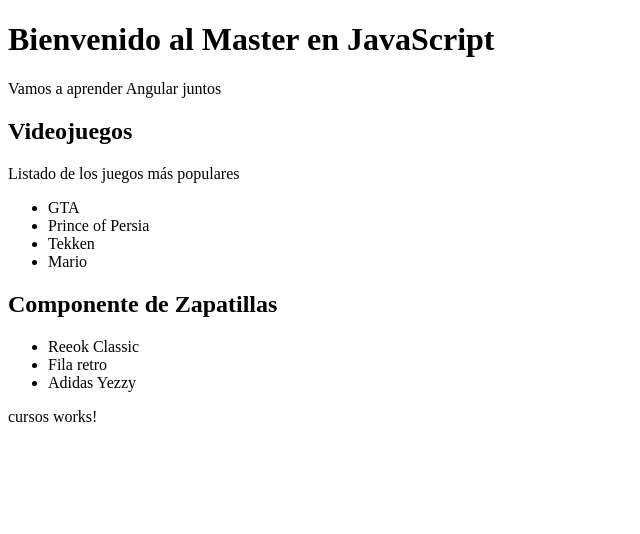
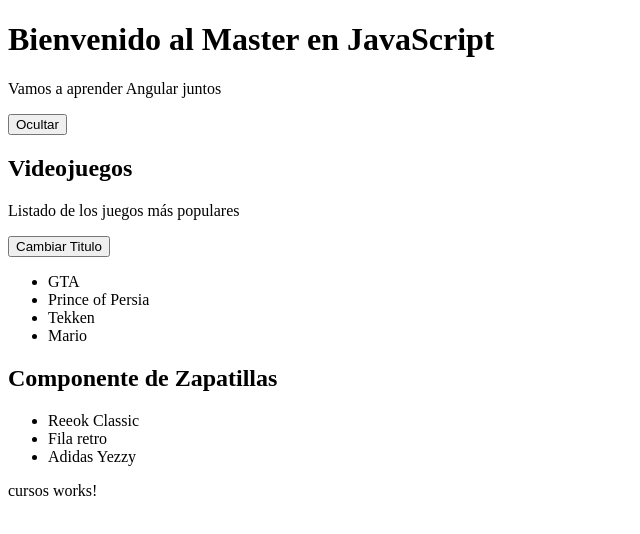
Before and after one commit to axelandreR/aprendiendo-angular, an Angular app: page / in a window 1280 px wide. Shown: the top 534 px of the page, without its empty margins (0-640 px from the left). Built offline with nearby package versions, Linux system fonts and the light colour scheme.

Commit message:
AngularHook

```diff
--- a/src/app/app.component.html
+++ b/src/app/app.component.html
@@ -3,7 +3,9 @@
   <h1>Bienvenido al {{ title }}</h1>
   <p>Vamos a aprender Angular juntos</p>
 
-  <videojuego></videojuego>
+  <button (click)="ocultarVideojuegos(false)" *ngIf="mostrar_videojuegos">Ocultar</button>
+  <button (click)="ocultarVideojuegos(true)" *ngIf="!mostrar_videojuegos">Mostrar</button>
+  <videojuego *ngIf="mostrar_videojuegos"></videojuego>
   <zapatillas></zapatillas>
   <cursos></cursos>
 </div>
--- a/src/app/app.component.ts
+++ b/src/app/app.component.ts
@@ -7,4 +7,9 @@ import { Component } from '@angular/core';
 })
 export class AppComponent {
   public title = 'Master en JavaScript';
+  public mostrar_videojuegos: boolean = true;
+
+  ocultarVideojuegos(value:boolean){
+    this.mostrar_videojuegos = value;
+  }
 }
--- a/src/app/videojuego/videojuego.component.html
+++ b/src/app/videojuego/videojuego.component.html
@@ -1,5 +1,7 @@
 <h2>{{titulo}}</h2>
 <p>{{listado}}</p>
+
+<button (click)="cambiarTitulo()">Cambiar Titulo</button>
 <ul>
     <li>GTA</li>
     <li>Prince of Persia</li>
--- a/src/app/videojuego/videojuego.component.ts
+++ b/src/app/videojuego/videojuego.component.ts
@@ -1,11 +1,11 @@
-import { Component } from "@angular/core";
+import { Component, OnInit, DoCheck, OnDestroy } from "@angular/core";
 
 @Component({
     selector: 'videojuego',
     templateUrl: './videojuego.component.html'
 })
 
-export class VideojuegoComponent {
+export class VideojuegoComponent implements OnInit, DoCheck, OnDestroy{
     public titulo: string;
     public listado: string;
 
@@ -14,4 +14,20 @@ export class VideojuegoComponent {
         this.listado = "Listado de los juegos más populares";
         console.log("Se ha cargado el componente");
     }
+
+    ngOnInit(): void {
+        console.log("OnInit ejecutado")
+    }
+
+    ngDoCheck(): void {
+        console.log("DoCheck ejecutado");
+    }
+
+    ngOnDestroy(): void {
+        console.log("OnDestroy ejecutado")
+    }
+
+    cambiarTitulo(){
+        this.titulo = "Nuevo titulo del componente";
+    }
 }
```
Also changed, not shown: Teoria/Readme.md.
